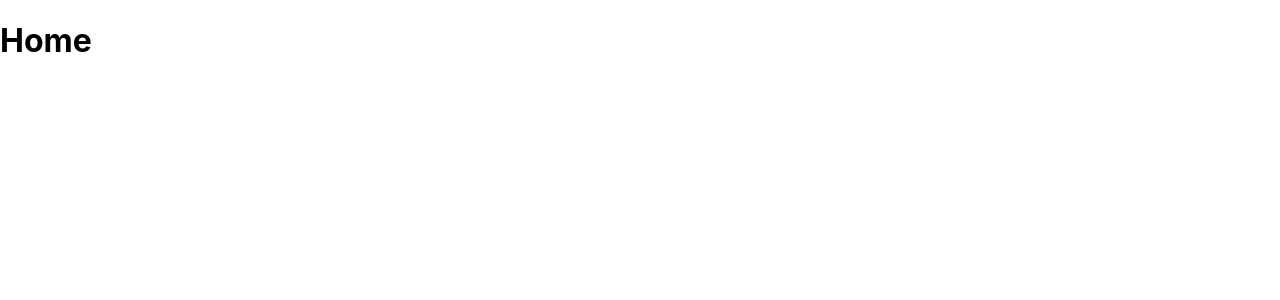
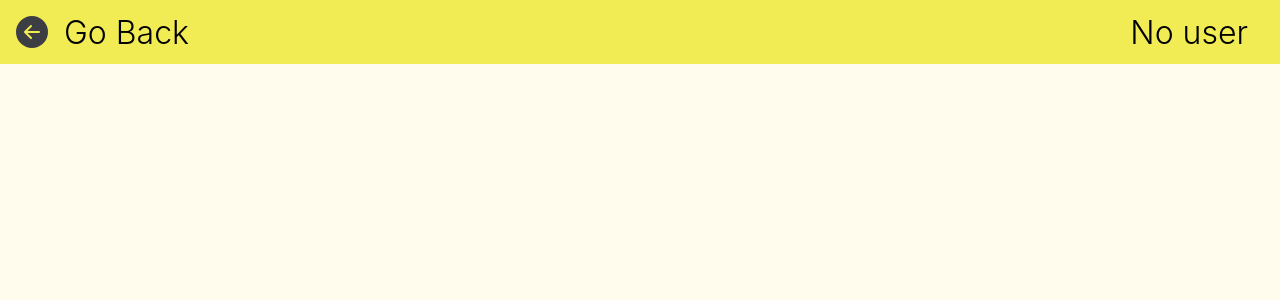
Before and after one commit to SandroMatos/desafio-bees, a React (Create React App) app: page /home in a window 1280 px wide. Shown: the top 300 px of the page. Built offline with nearby package versions, Linux system fonts and the light colour scheme.

Commit message:
HomePage and Header component

```diff
--- /dev/null
+++ b/src/components/HomePageHeader/index.tsx
@@ -0,0 +1,33 @@
+import React, { useContext } from "react";
+import { useNavigate } from "react-router-dom";
+import LoginContext from "../../contexts/LoginContext/Context";
+import { BsFillArrowLeftCircleFill as LeftArrowIcon } from "react-icons/bs";
+import "./styles.css";
+
+export type HomePageHeaderProps = {
+  children?: React.ReactNode;
+};
+
+const HomePageHeader = ({ children }: HomePageHeaderProps) => {
+  const { inputLogin, setInputLogin } = useContext(LoginContext);
+  const navigate = useNavigate();
+
+  const HandleReturn = () => {
+    setInputLogin("");
+
+    navigate("/");
+  };
+
+  return (
+    //
+    <header className="HomeHeader">
+      <div className="GoBack" onClick={HandleReturn}>
+        <LeftArrowIcon />
+        <h1 className="HeaderBack">Go Back</h1>
+      </div>
+      <h1 className="HeaderTitle">{inputLogin ? inputLogin : "No user"}</h1>
+    </header>
+  );
+};
+
+export default HomePageHeader;
--- /dev/null
+++ b/src/components/HomePageHeader/styles.css
@@ -0,0 +1,50 @@
+.HomeHeader {
+  height: 8vh;
+
+  background-color: #f2ec54;
+
+  position: fixed;
+  left: 0;
+  right: 0;
+  top: 0;
+  z-index: 6;
+
+  display: flex;
+  align-items: center;
+  justify-content: space-between;
+}
+
+.GoBack {
+  margin-left: 1rem;
+  display: flex;
+  justify-content: center;
+  align-items: center;
+
+  cursor: pointer;
+}
+.GoBack > svg {
+  color: #3d3d44;
+  width: 2rem;
+  height: 2rem;
+}
+
+.HeaderBack {
+  font-weight: 300;
+  margin-left: 1rem;
+  cursor: pointer;
+}
+
+.HeaderTitle {
+  font-weight: 300;
+  margin-right: 2rem;
+}
+
+@media (max-width: 440px) {
+  .HeaderBack {
+    font-size: 1.5rem;
+  }
+
+  .HeaderTitle {
+    font-size: 1.5rem;
+  }
+}
--- /dev/null
+++ b/src/pages/Home/index.tsx
@@ -0,0 +1,19 @@
+import React from "react";
+import HomePageHeader from "../../components/HomePageHeader";
+
+import "./styles.css";
+
+export type HomePageProps = {
+  children?: React.ReactNode;
+};
+
+const HomePage = ({ children }: HomePageProps) => {
+  return (
+    //
+    <div className="BackgroundMain" data-testid="homeBG">
+      <HomePageHeader />
+    </div>
+  );
+};
+
+export default HomePage;
--- /dev/null
+++ b/src/pages/Home/styles.css
@@ -0,0 +1,15 @@
+body {
+  overflow-x: hidden;
+}
+
+.BackgroundMain {
+  width: 100vw;
+  min-height: 100vh;
+  background-color: #fffcee;
+
+  display: flex;
+  justify-content: center;
+  align-items: center;
+
+  position: relative;
+}
--- a/src/routes/routes.tsx
+++ b/src/routes/routes.tsx
@@ -2,6 +2,7 @@ import React, { lazy, Suspense } from "react";
 import { Route, Routes } from "react-router-dom";
 import Loading from "../components/Loading";
 import LoginProvider from "../contexts/LoginContext/Provider";
+import HomePage from "../pages/Home";
 
 export type RoutesCompProps = {
   children?: React.ReactNode;
@@ -16,7 +17,7 @@ const RoutesComp = ({ children }: RoutesCompProps) => {
       <Suspense fallback={<Loading />}>
         <Routes>
           <Route path="/" element={<Login />}></Route>
-          <Route path="/home" element={<h1>Home</h1>}></Route>
+          <Route path="/home" element={<HomePage />}></Route>
         </Routes>
       </Suspense>
     </LoginProvider>
```
